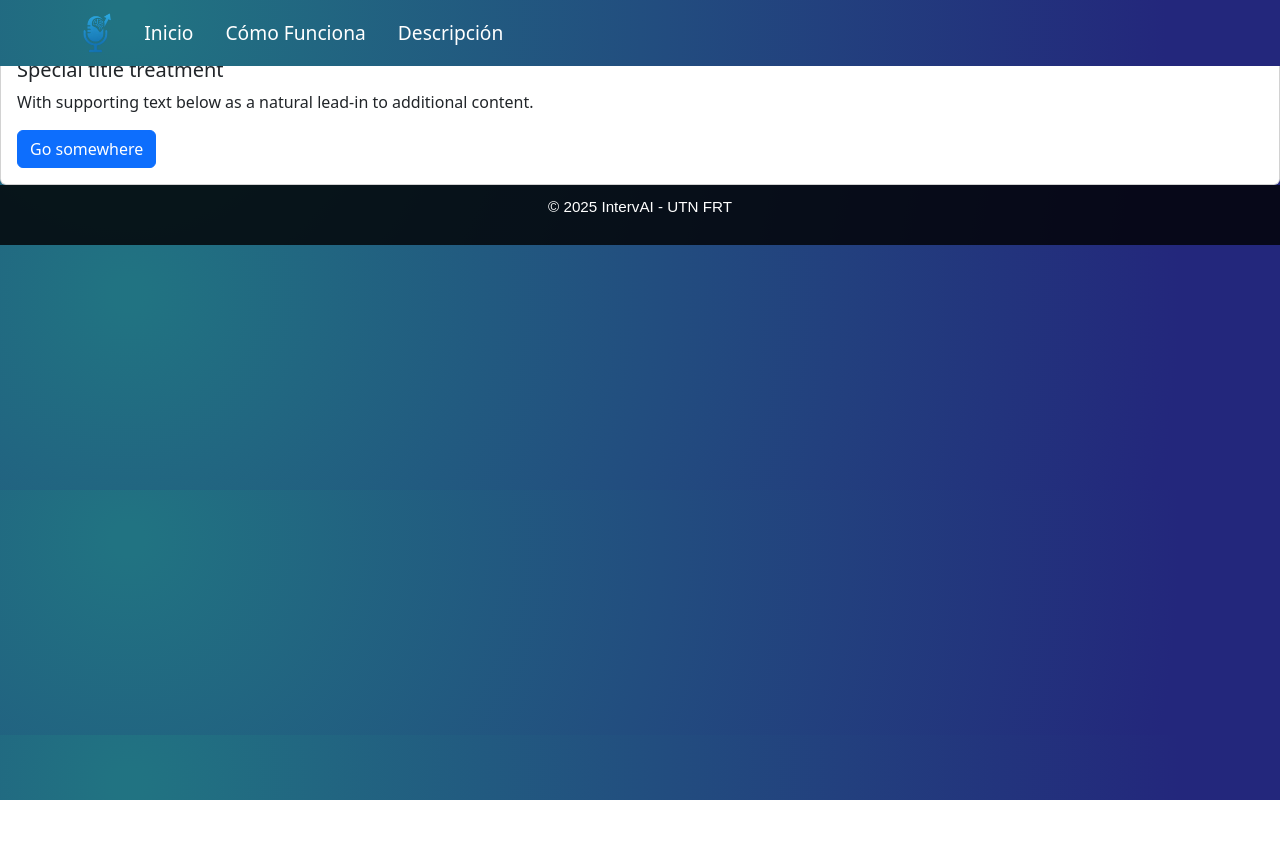
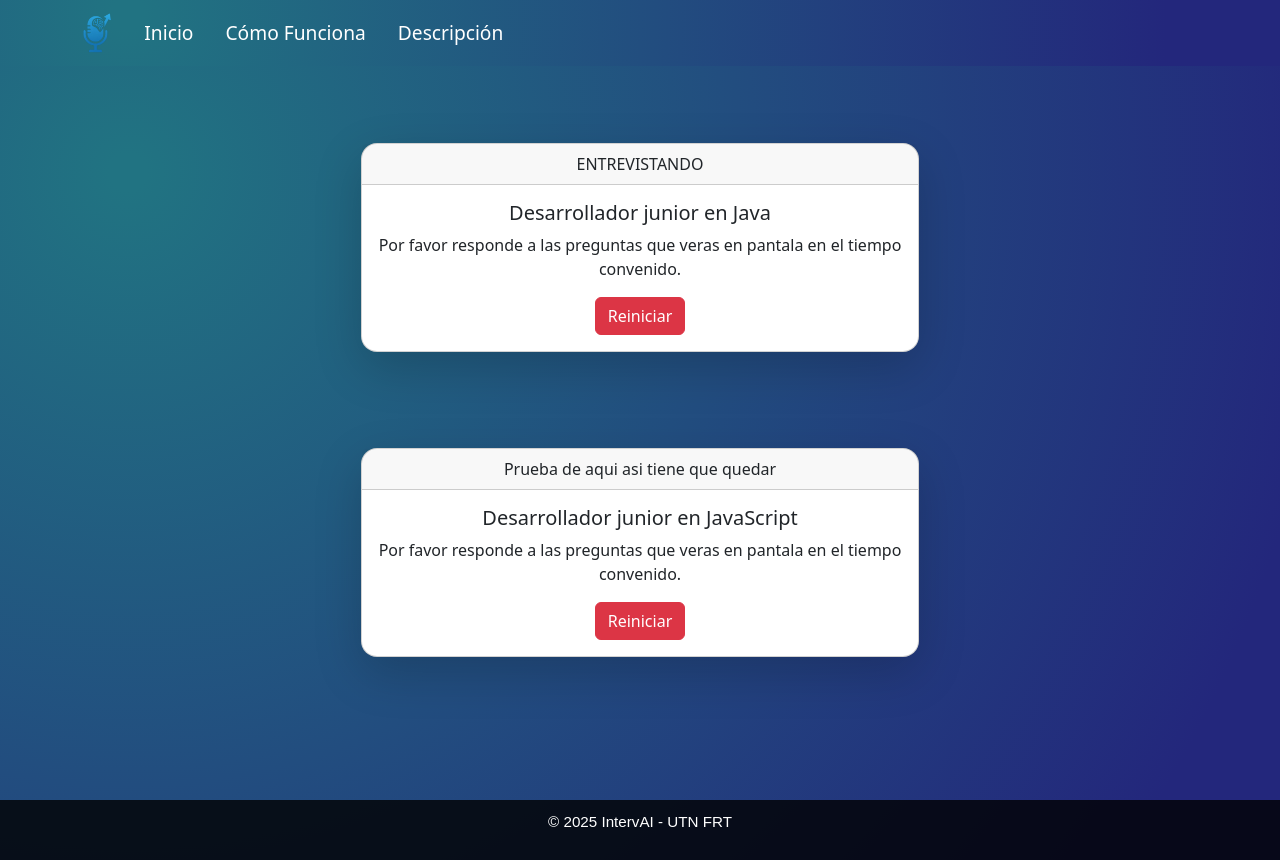
Before and after one commit to Javier359/SeminarioJN, a React (Vite) app: page /comenzar-intento in a window 1280 px wide. Before the commit the page ends 800 px from the top, so only its background shows below. Built offline with nearby package versions, Linux system fonts and the light colour scheme.

Commit message:
se creo la card para reiniciar el contador de minutos y las preguntas. ademas se implemento el componente que contendra las preguntas

```diff
--- a/src/components/Preguntas/PregutasPrincipal.jsx
+++ b/src/components/Preguntas/PregutasPrincipal.jsx
@@ -1,19 +1,32 @@
 import React from "react";
+import { Container } from "react-bootstrap";
 import Button from 'react-bootstrap/Button';
 import Card from 'react-bootstrap/Card';
 
 const PregutasPrincipal = () => {
   return (
-    <Card>
-      <Card.Header>Featured</Card.Header>
+    <Container className="d-flex justify-content-center align-items-center flex-column vh-100 vw-100">
+    <Card className="d-flex text-center shadow-lg rounded-4 my-5 w-50" >
+      <Card.Header>ENTREVISTANDO</Card.Header>
       <Card.Body>
-        <Card.Title>Special title treatment</Card.Title>
+        <Card.Title>Desarrollador junior en Java</Card.Title>
         <Card.Text>
-          With supporting text below as a natural lead-in to additional content.
+          Por favor responde a las preguntas que veras en pantala en el tiempo convenido.
         </Card.Text>
-        <Button variant="primary"> Go somewhere</Button>
+        <Button variant="danger">Reiniciar</Button>
       </Card.Body>
     </Card>
+    <Card className="d-flex text-center shadow-lg rounded-4 my-5 w-50" >
+      <Card.Header>Prueba de aqui asi tiene que quedar</Card.Header>
+      <Card.Body>
+        <Card.Title>Desarrollador junior en JavaScript</Card.Title>
+        <Card.Text>
+          Por favor responde a las preguntas que veras en pantala en el tiempo convenido.
+        </Card.Text>
+        <Button variant="danger">Reiniciar</Button>
+      </Card.Body>
+    </Card>
+    </Container>
   );
 };
 
```
Also changed, not shown: src/components/Preguntas/PreguntasIndividuales.jsx (added, +11 -0 lines).
